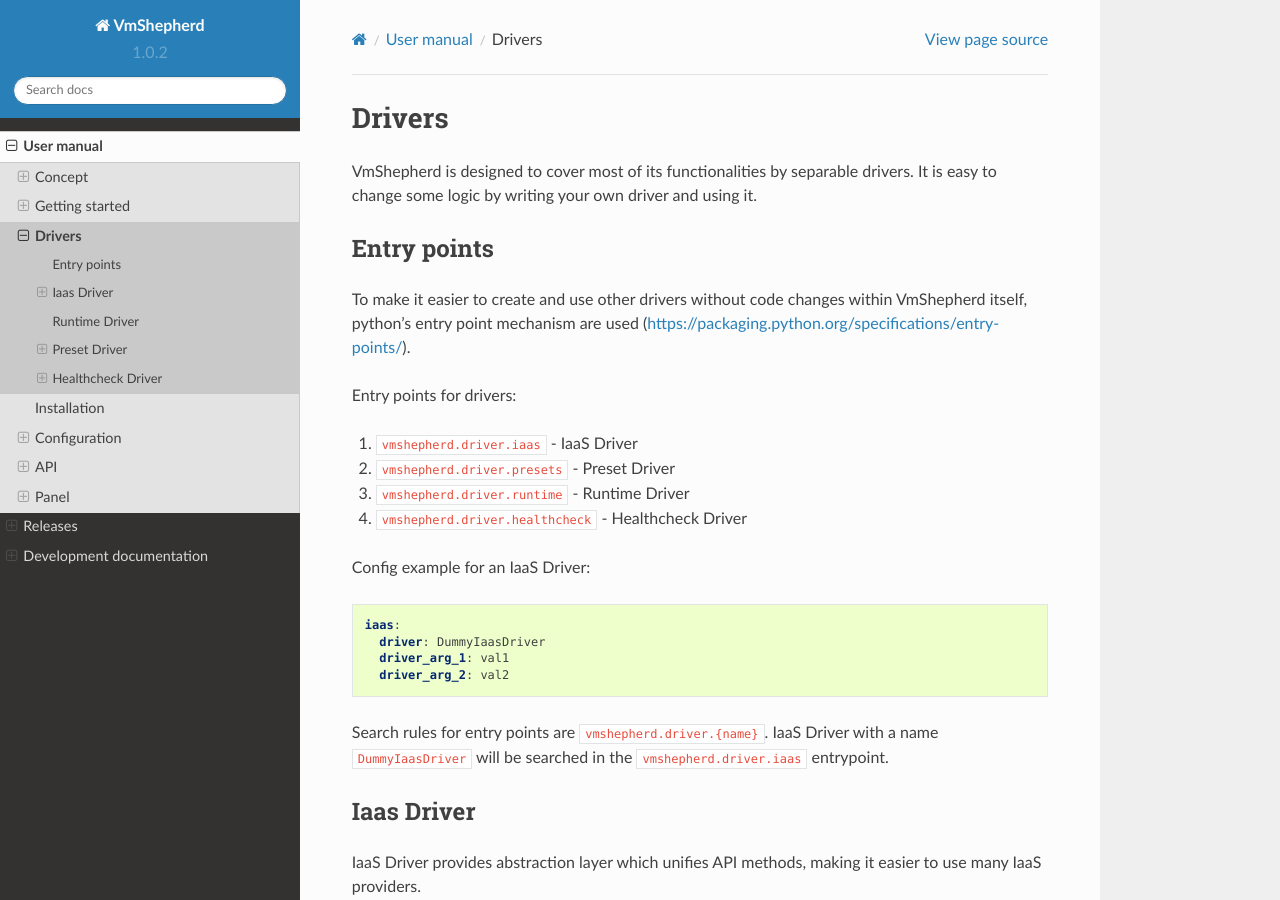
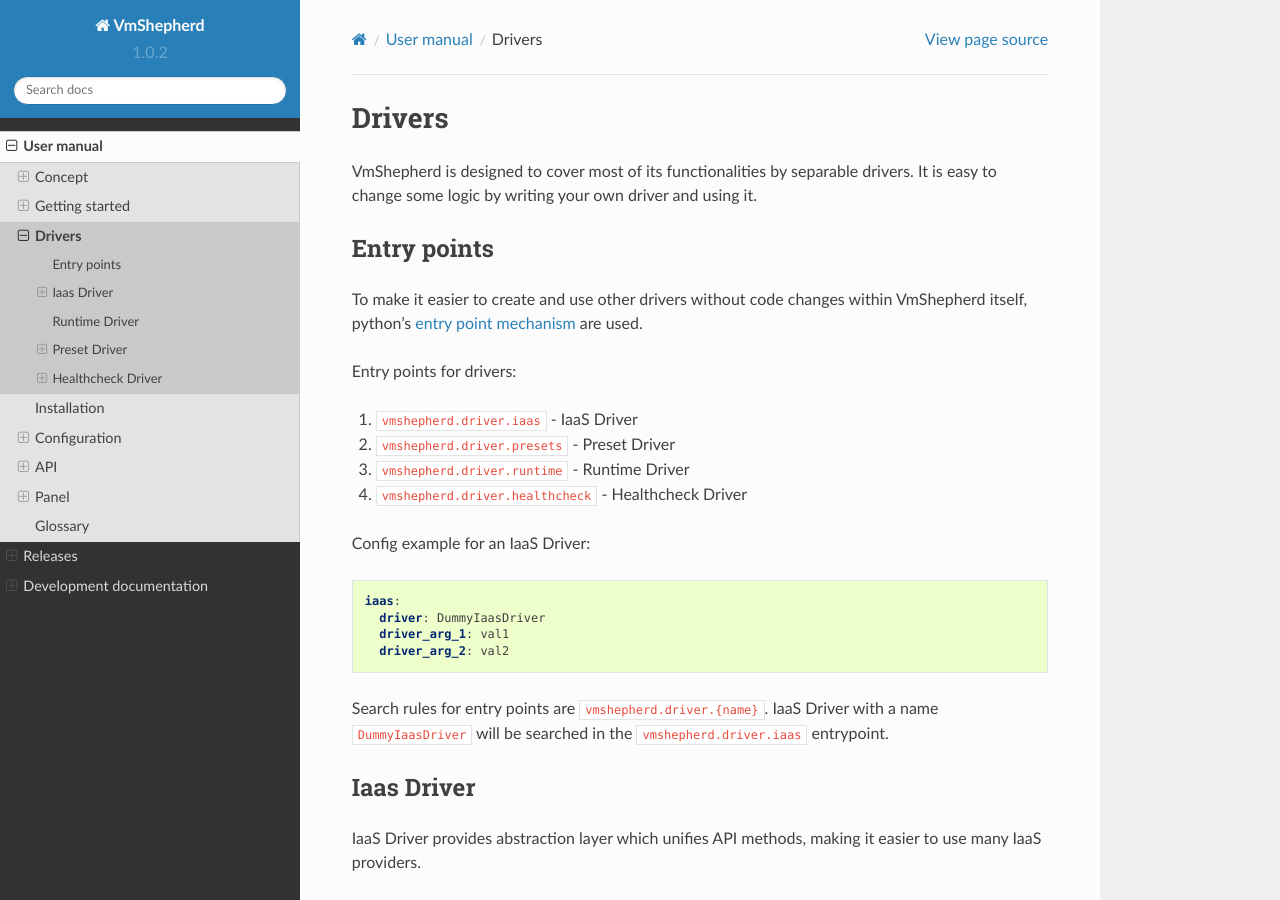
Before and after one commit to DreamLab/VmShepherd, a Sphinx documentation site: the page built from docs/user/drivers/index.rst, in a window 1280 px wide and 900 px high. Built offline with Sphinx 7.4.7 and the Read the Docs theme 2.0.0, drawn with Linux system fonts in a browser that asks for light colours; some of the changed lines change nothing that is shown.

Commit message:
add glossary, fix small typo

```diff
--- a/docs/user/drivers/index.rst
+++ b/docs/user/drivers/index.rst
@@ -8,7 +8,7 @@
 Entry points
 ------------
 
-To make it easier to create and use other drivers without code changes within VmShepherd itself, python's entry point mechanism are used (https://packaging.python.org/specifications/entry-points/).
+To make it easier to create and use other drivers without code changes within VmShepherd itself, python's `entry point mechanism <https://packaging.python.org/specifications/entry-points/>`_ are used.
 
 Entry points for drivers:
 
--- /dev/null
+++ b/docs/user/glossary.rst
@@ -0,0 +1,17 @@
+Glossary
+--------
+
+**Driver**
+    is a pluginable logical unit, with specified interface, providing certain functionality. I.e. OpenStackDriver (which is implementing IaaS driver) serves set of funtions which interact with OpenStack - which acts as IaaS provider in this case.
+**Healthcheck**
+    is user defined way to check whether chosen service is healthy or not, custom healthcheck driver can be provided as plug-in.
+**Preset**
+    is a definition/spec of a cluster of virtual machines
+**Preset lock**
+    is preset state (assigned by runtime driver) that prevents other VmShepherd instance from managing this preset.
+**IaaS**
+    is vm's (compute power) provider, examples: AWS EC2 or OpenStack instance.
+**Vm flavour**
+    is a set of parameters defining vm properties like number of cpu's, amount of memory and so on.
+**Image**
+    is a collection of files for a specific operating system (OS) that you use to create or rebuild a server.
--- a/docs/user/index.rst
+++ b/docs/user/index.rst
@@ -12,3 +12,4 @@
    configuration
    api
    panel
+   glossary
```
